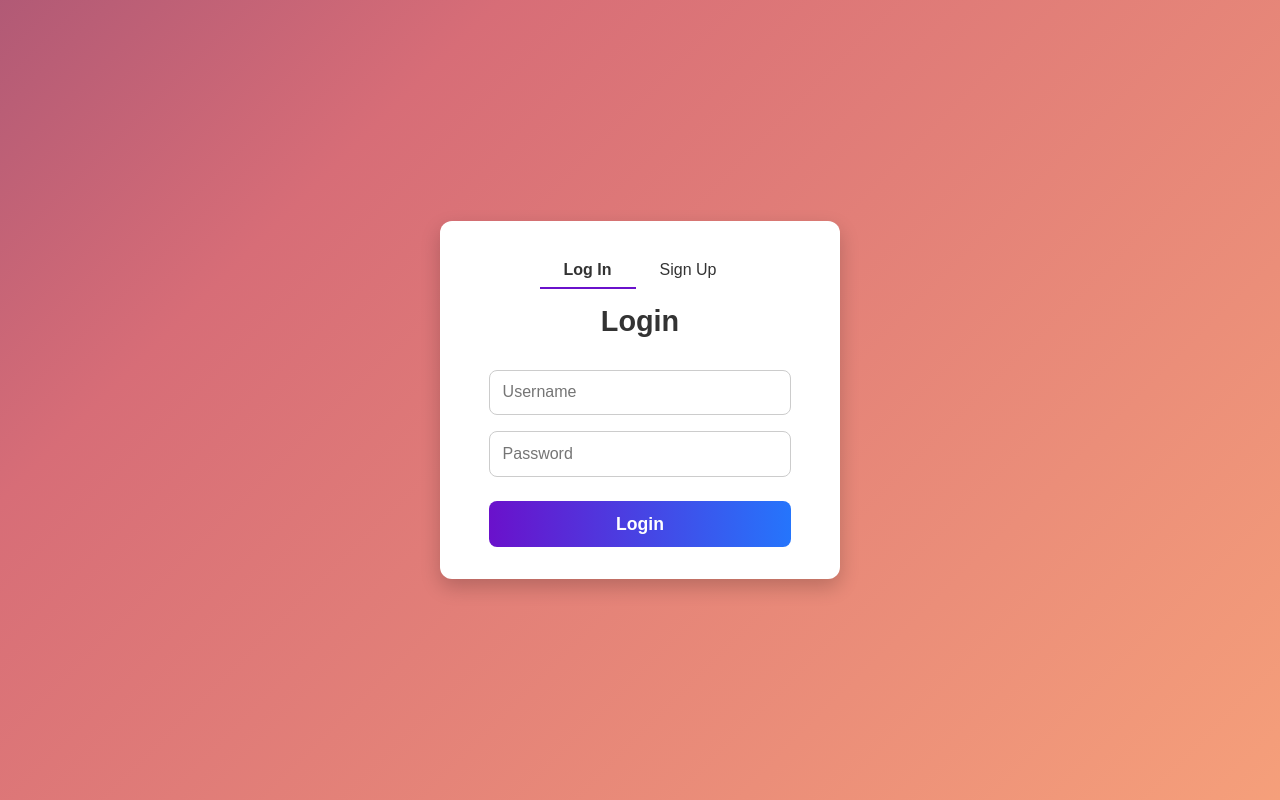
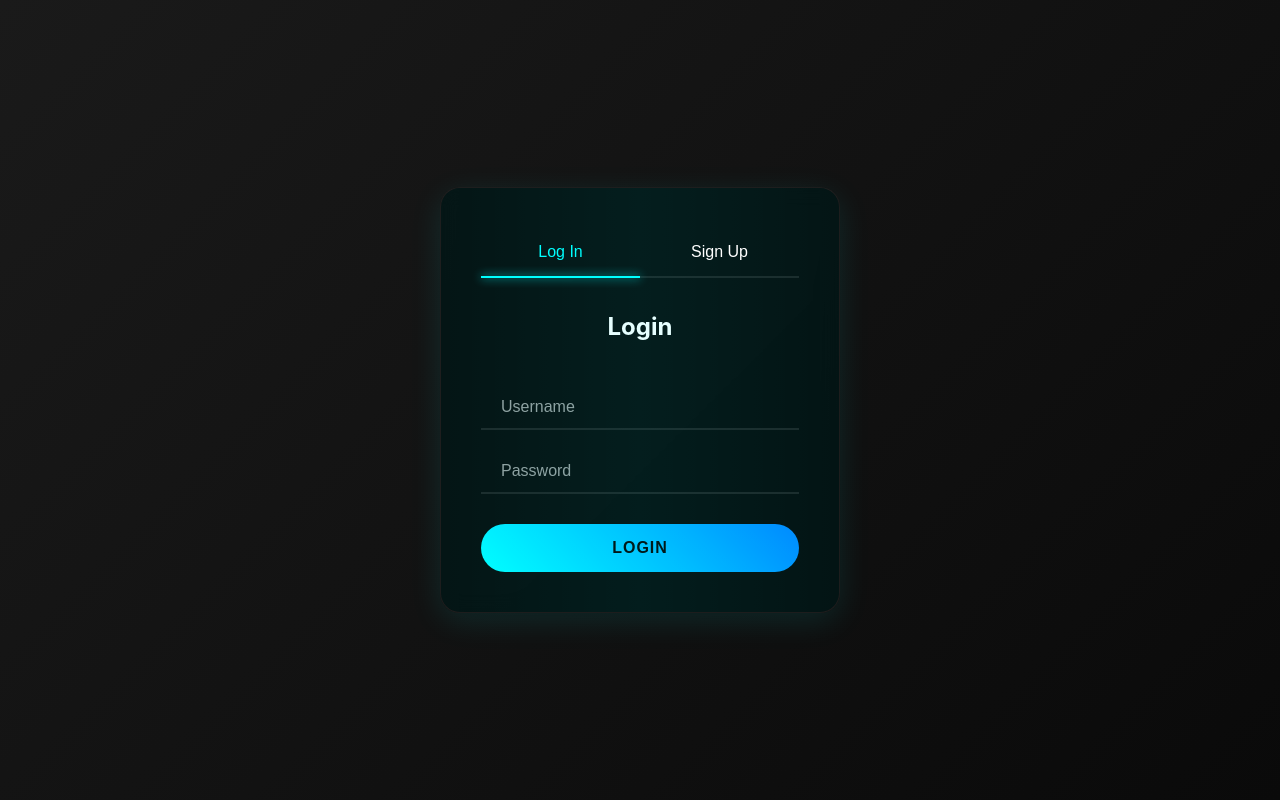
Before and after one commit to HaddajiDev/Savage-Files, a React (Create React App) app in the folder client/: page /login in a window 1280 px wide. Built offline with nearby package versions, Linux system fonts and the light colour scheme.

Commit message:
improved css

```diff
--- a/client/src/App.css
+++ b/client/src/App.css
@@ -334,157 +334,170 @@ nav span {
 
 
 
-/* Container for full-screen centering */
+/* Auth.css */
 .login-container {
   display: flex;
   justify-content: center;
   align-items: center;
-  height: 100vh;
-  background: linear-gradient(135deg, #3a1c71, #d76d77, #ffaf7b);
-  background-size: 200% 200%;
-  animation: gradientBackground 6s ease infinite;
-  font-family: 'Arial', sans-serif;
-  margin: 0;
-  padding: 0;
+  min-height: 100vh;
+  background: linear-gradient(135deg, #1a1a1a 0%, #0a0a0a 100%);
+  padding: 20px;
 }
 
-/* Login box styling */
 .login-box {
-  background: #ffffff;
-  padding: 2rem;
-  border-radius: 12px;
-  box-shadow: 0 8px 20px rgba(0, 0, 0, 0.2);
+  background: rgba(0, 0, 0, 0.75);
+  backdrop-filter: blur(10px);
+  padding: 40px;
+  border-radius: 20px;
+  box-shadow: 0 8px 32px rgba(0, 255, 255, 0.1);
   width: 100%;
   max-width: 400px;
-  text-align: center;
-  animation: fadeIn 0.8s ease;
-  box-sizing: border-box;
+  border: 1px solid rgba(255, 255, 255, 0.1);
+  position: relative;
+  overflow: hidden;
 }
 
-/* Gradient animation for the background */
-@keyframes gradientBackground {
-  0% { background-position: 0% 50%; }
-  50% { background-position: 100% 50%; }
-  100% { background-position: 0% 50%; }
+.login-box::before {
+  content: '';
+  position: absolute;
+  top: -50%;
+  left: -50%;
+  width: 200%;
+  height: 200%;
+  background: linear-gradient(45deg, transparent, rgba(0, 255, 255, 0.1), transparent);
+  transform: rotate(45deg);
+  pointer-events: none;
 }
 
-/* Fade-in animation for the login box */
-@keyframes fadeIn {
-  from { opacity: 0; transform: scale(0.9); }
-  to { opacity: 1; transform: scale(1); }
+.auth-tabs {
+  display: flex;
+  margin-bottom: 30px;
+  border-bottom: 2px solid rgba(255, 255, 255, 0.1);
 }
 
-/* Input field styling */
-.login-box input[type="text"],
-.login-box input[type="password"] {
-  width: 90%; /* Adjust to prevent overflow */
-  max-width: 350px; /* Ensure consistent size */
-  padding: 0.8rem;
-  margin: 0.5rem 0;
-  border-radius: 8px;
-  border: 1px solid #ccc;
-  font-size: 1rem;
-  transition: border-color 0.3s, box-shadow 0.3s;
-  box-sizing: border-box;
+.auth-tab {
+  flex: 1;
+  padding: 15px;
+  background: none;
+  border: none;
+  color: #fff;
+  font-size: 16px;
+  cursor: pointer;
+  transition: all 0.3s ease;
+  position: relative;
 }
 
-/* Focus effect for inputs */
-.login-box input[type="text"]:focus,
-.login-box input[type="password"]:focus {
-  outline: none;
-  border-color: #3a1c71;
-  box-shadow: 0 0 8px rgba(58, 28, 113, 0.5);
+.auth-tab.active {
+  color: #00ffff;
 }
 
-/* Submit button styling */
-.loginbtn{
-  width: 90%; /* Match input width */
-  max-width: 350px;
-  padding: 0.8rem;
-  margin-top: 1rem;
-  border-radius: 8px;
+.auth-tab.active::after {
+  content: '';
+  position: absolute;
+  bottom: -2px;
+  left: 0;
+  width: 100%;
+  height: 2px;
+  background: #00ffff;
+  box-shadow: 0 0 10px #00ffff;
+}
+
+.auth-tab:hover {
+  color: #00ffff;
+}
+
+h1 {
+  color: #fff;
+  text-align: center;
+  margin-bottom: 30px;
+  font-size: 24px;
+}
+
+input {
+  width: 100%;
+  padding: 12px 20px;
+  margin: 10px 0;
+  background: transparent;
   border: none;
-  background: linear-gradient(90deg, #6a11cb, #2575fc);
-  color: white;
-  font-size: 1.1rem;
+  border-bottom: 2px solid rgba(255, 255, 255, 0.1);
+  color: #fff;
+  font-size: 16px;
+  transition: all 0.3s ease;
+}
+
+input:focus {
+  outline: none;
+  border-bottom-color: #00ffff;
+  box-shadow: 0 4px 10px rgba(0, 255, 255, 0.1);
+}
+
+input::placeholder {
+  color: rgba(255, 255, 255, 0.6);
+}
+
+.loginbtn {
+  width: 100%;
+  padding: 15px;
+  margin-top: 20px;
+  background: linear-gradient(45deg, #00ffff, #0080ff);
+  border: none;
+  border-radius: 30px;
+  color: #000;
+  font-size: 16px;
   font-weight: bold;
   cursor: pointer;
-  transition: transform 0.2s, box-shadow 0.3s;
-  box-sizing: border-box;
-  &:hover{
-    transform: translateY(-2px);
-    box-shadow: 0 4px 10px rgba(0, 0, 0, 0.2);
+  transition: all 0.3s ease;
+  text-transform: uppercase;
+  letter-spacing: 1px;
+}
+
+.loginbtn:hover {
+  background: linear-gradient(45deg, #00ffff, #00ffff);
+  box-shadow: 0 0 15px rgba(0, 255, 255, 0.4);
+  transform: translateY(-2px);
+}
+
+.loginbtn:disabled {
+  opacity: 0.7;
+  cursor: not-allowed;
+}
+
+.fa-spinner {
+  color: #fff;
+}
+
+p {
+  color: #ff4444;
+  text-align: center;
+  margin: 10px 0;
+  text-shadow: 0 0 10px rgba(255, 68, 68, 0.3);
+}
+
+@media (max-width: 480px) {
+  .login-box {
+      padding: 20px;
+      border-radius: 15px;
+  }
+
+  h1 {
+      font-size: 20px;
+  }
+
+  input {
+      padding: 10px 15px;
+  }
+
+  .loginbtn {
+      padding: 12px;
   }
 }
 
-/* Login title styling */
-.login-box h1 {
-  margin-bottom: 1.5rem;
-  color: #333;
-  font-size: 1.8rem;
-  font-weight: bold;
+@keyframes pulse {
+  0% { opacity: 1; }
+  50% { opacity: 0.5; }
+  100% { opacity: 1; }
 }
 
-/* Responsive design for smaller screens */
-@media (max-width: 480px) {
-  .login-box {
-    padding: 1.5rem;
-  }
-
-  .login-box h1 {
-    font-size: 1.5rem;
-  }
-
-  .login-box input[type="text"],
-  .login-box input[type="password"],
-  .login-box input[type="button"] {
-    font-size: 0.9rem;
-  }
+.fa-pulse {
+  animation: pulse 1.5s infinite;
 }
-
-
-
-
-
-
-
-
-
-.auth-tabs {
-  display: flex;
-  justify-content: center;
-  margin-bottom: 1rem;
-}
-
-.auth-tab {
-  padding: 0.5rem 1.5rem;
-  font-size: 1rem;
-  border: none;
-  cursor: pointer;
-  background: transparent;
-  color: #333;
-  border-bottom: 2px solid transparent;
-  transition: border-color 0.3s ease;
-}
-
-.auth-tab.active {
-  border-bottom: 2px solid #6a11cb;
-  font-weight: bold;
-}
-
-.auth-tab:hover {
-  color: #6a11cb;
-}
-
-h1 {
-  margin-bottom: 1rem;
-  font-size: 1.8rem;
-  color: #333;
-}
-
-
-.warn{
-  font-size: 12px;
-  color: darkgray;
-  font-weight: bold;
-}
--- a/client/src/Home.css
+++ b/client/src/Home.css
@@ -1,11 +1,18 @@
-/* General Reset */
-body, h1, h2, p, button {
+/* Global Reset & Base Styles */
+* {
   margin: 0;
   padding: 0;
   box-sizing: border-box;
-    font-family: 'Arial', sans-serif;
 }
 
+body {
+  font-family: 'Helvetica Neue', Arial, sans-serif;
+  background-color: #121212;
+  color: #e0e0e0;
+  line-height: 1.6;
+}
+
+/* Homepage Container */
 .homepage-container {
   display: flex;
   flex-direction: column;
@@ -15,142 +22,189 @@ body, h1, h2, p, button {
 /* Navbar */
 .navbar {
   display: flex;
+  align-items: center;
   justify-content: space-between;
-    align-items: center;
-    padding: 20px;
-    background-color: #1f2937;
-    color: white;
+  padding: 1rem 2rem;
+  background-color: #1e1e1e;
+  border-bottom: 1px solid #333;
 }
 
 .navbar-brand {
-    font-size: 24px;
+  font-size: 1.8rem;
   font-weight: bold;
+  color: #ffffff;
+}
+
+.navbar a {
+  text-decoration: none;
+  color: inherit;
 }
 
 .login-button {
-    background-color: #4caf50;
-    color: white;
+  background-color: #00ffff;
+  color: black;
   border: none;
-    padding: 10px 20px;
-    border-radius: 5px;
+  padding: 0.5rem 1rem;
+  border-radius: 4px;
+  transition: background-color 0.3s ease;
   cursor: pointer;
-    font-size: 16px;
-    transition: background-color 0.3s ease;
 }
 
 .login-button:hover {
-    background-color: #45a049;
+  background-color: #009797;
 }
 
 /* Hero Section */
 .hero {
   display: flex;
+  flex-wrap: wrap;
   align-items: center;
-    justify-content: space-between;
-    padding: 50px;
-    background-color: #f3f4f6;
+  justify-content: space-around;
+  padding: 3rem 2rem;
+  background-color: #1e1e1e;
 }
 
 .hero-text {
-    max-width: 50%;
+  flex: 1 1 400px;
+  max-width: 600px;
+  padding: 1rem;
 }
 
 .hero-text h1 {
-    font-size: 48px;
-    margin-bottom: 20px;
-    color: #1f2937;
+  font-size: 2.5rem;
+  margin-bottom: 1rem;
+  color: #00ffff;
 }
 
 .hero-text p {
-    font-size: 18px;
-    color: #6b7280;
-    margin-bottom: 20px;
+  font-size: 1.1rem;
+  margin-bottom: 1.5rem;
+  color: white !important;
+  text-align: left !important;
 }
 
 .cta-button {
-    background-color: #008cba;
-    color: white;
-    padding: 15px 30px;
+  background-color: #00ffff;
+  color: black;
   border: none;
-    border-radius: 5px;
+  padding: 0.75rem 1.5rem;
+  font-size: 1rem;
+  border-radius: 4px;
   cursor: pointer;
-    font-size: 16px;
   transition: background-color 0.3s ease;
 }
 
 .cta-button:hover {
-    background-color: #007bb5;
+  background-color: #37fcfc;
+}
+
+.hero-image {
+  flex: 1 1 400px;
+  display: flex;
+  justify-content: flex-end;
+  padding: 1rem;
 }
 
 .hero-image img {
   max-width: 100%;
-    height: auto;
-    border-radius: 10px;
+  border-radius: 8px;
 }
 
 /* Features Section */
 .features {
+  padding: 3rem 2rem;
+  background-color: #121212;
   text-align: center;
-    padding: 50px 20px;
-    background-color: white;
 }
 
 .features h2 {
-    font-size: 36px;
-    color: #1f2937;
-    margin-bottom: 30px;
+  font-size: 2rem;
+  margin-bottom: 2rem;
+  color: white !important;
 }
 
 .feature-list {
   display: flex;
-    justify-content: space-around;
-    gap: 20px;
   flex-wrap: wrap;
+  justify-content: center;
+  gap: 2rem;
 }
 
 .feature {
+  background-color: #1e1e1e;
+  border-radius: 8px;
+  padding: 1rem;
   max-width: 300px;
-    text-align: center;
+  transition: transform 0.3s ease, box-shadow 0.3s ease;
+  color: white !important;
+}
+
+.feature:hover {
+  transform: translateY(-5px);
+  box-shadow: 0 8px 16px rgba(0, 0, 0, 0.2);
 }
 
 .feature img {
-    width: 100px;
-    height: 100px;
-    margin-bottom: 15px;
+  width: 100%;
+  height: auto;
+  border-radius: 8px;
+  margin-bottom: 1rem;
 }
 
 .feature h3 {
-    font-size: 20px;
-    margin-bottom: 10px;
-    color: #1f2937;
+  font-size: 1.5rem;
+  margin-bottom: 0.5rem;
 }
 
 .feature p {
-    color: #6b7280;
+  font-size: 1rem;
+  line-height: 1.4;
+  color: white !important;
 }
 
 /* Call to Action Section */
 .cta {
+  padding: 3rem 2rem;
+  background-color: #1e1e1e;
   text-align: center;
-    padding: 50px 20px;
-    background-color: #1f2937;
-    color: white;
+  color: white !important;
 }
 
 .cta h2 {
-    font-size: 36px;
-    margin-bottom: 20px;
+  font-size: 2rem;
+  margin-bottom: 1rem;
 }
 
 .cta p {
-    font-size: 18px;
-    margin-bottom: 30px;
+  font-size: 1.1rem;
+  margin-bottom: 1.5rem;
+  color: white !important;
 }
 
 /* Footer */
 .footer {
+  margin-top: auto;
+  padding: 1rem 2rem;
+  background-color: #1e1e1e;
   text-align: center;
-    padding: 20px;
-    background-color: #1f2937;
-    color: white;
+  border-top: 1px solid #333;
+  font-size: 0.9rem;
+  color: white !important;
 }
+
+.footer p{
+  color: white !important;
+}
+
+/* Responsive Styles */
+@media (max-width: 768px) {
+  .hero {
+    flex-direction: column;
+    text-align: center;
+  }
+
+  .hero-text,
+  .hero-image {
+    padding: 1rem 0;
+  }
+}
--- a/client/src/components/Home.js
+++ b/client/src/components/Home.js
@@ -67,7 +67,7 @@ function Home() {
       </section>
 
       <footer className="footer">
-        <p>© 2024 Savage Files. All rights reserved.</p>
+        <p>© {new Date().getFullYear()} Savage Files. All rights reserved.</p>
       </footer>
     </div>
   );
```
Also changed, not shown: 1 other file (tests, documents, lock files or other folders). Lines whose indentation alone changed are shown as unchanged.
